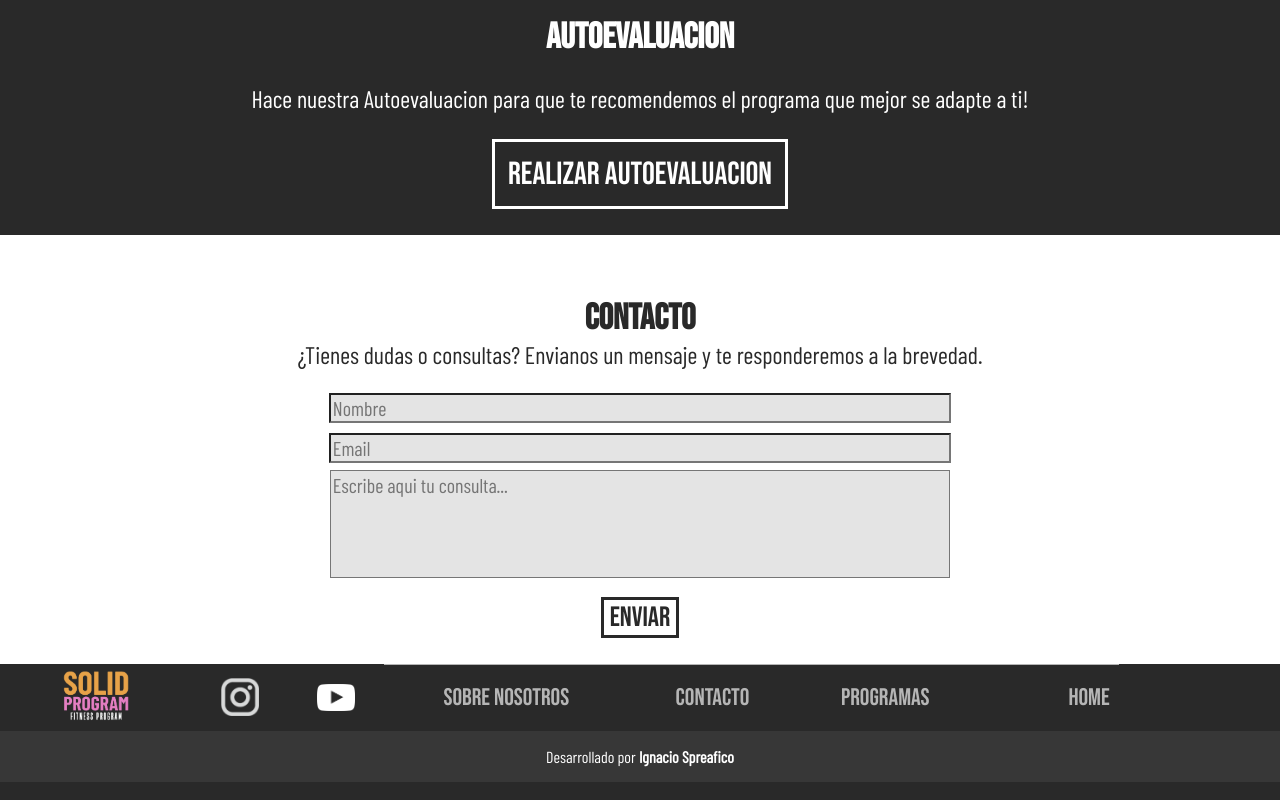
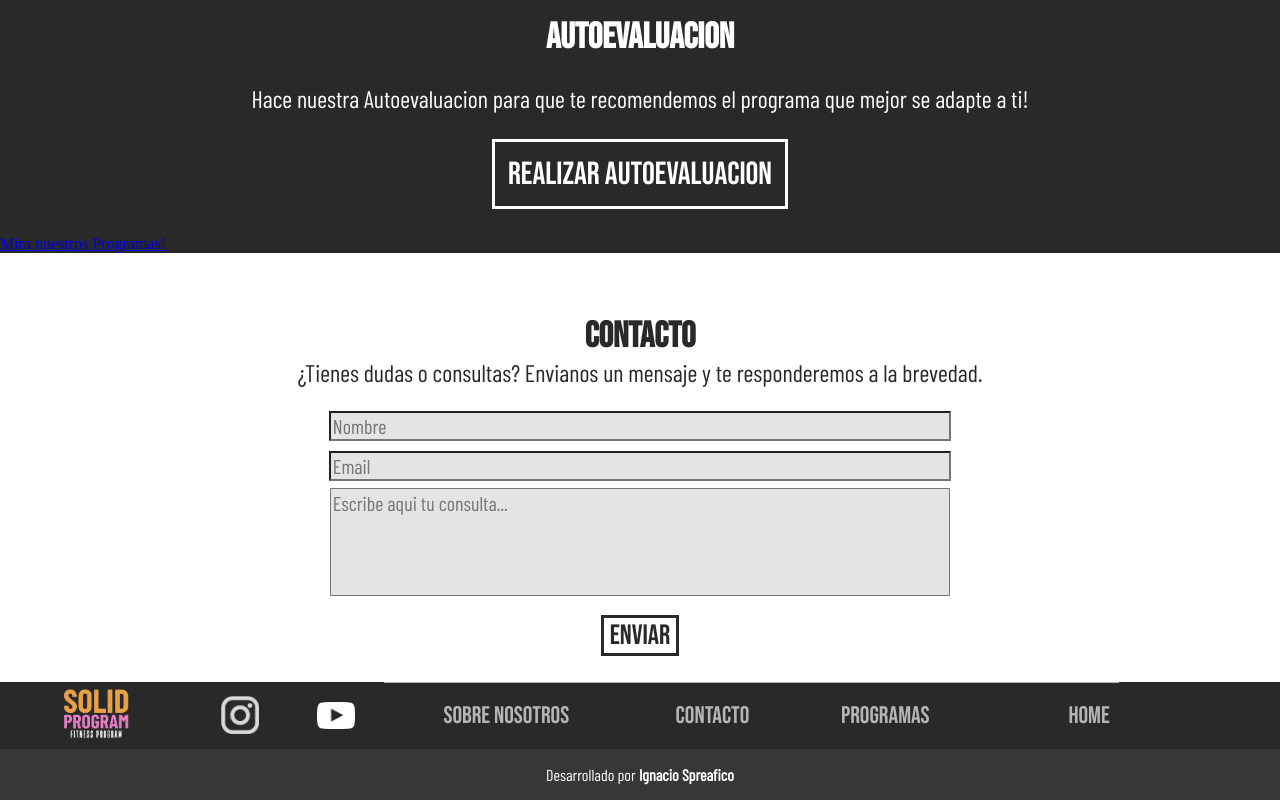
Before and after one commit to nachospreafico/solid-program-web, a React (Vite) app: page / in a window 1280 px wide. Shown: the part 1166-1966 px from the top of the page. Built offline with nearby package versions, Linux system fonts and the light colour scheme.

Commit message:
cambios en App para que se vea el banner

```diff
--- a/src/App.jsx
+++ b/src/App.jsx
@@ -17,6 +17,7 @@ function App() {
       <AboutUsSection />
       <ProgramsSection />
       <SelfAssesmentSection />
+      <Banner />
       <Contact />
       <Footer />
     </div>
```
